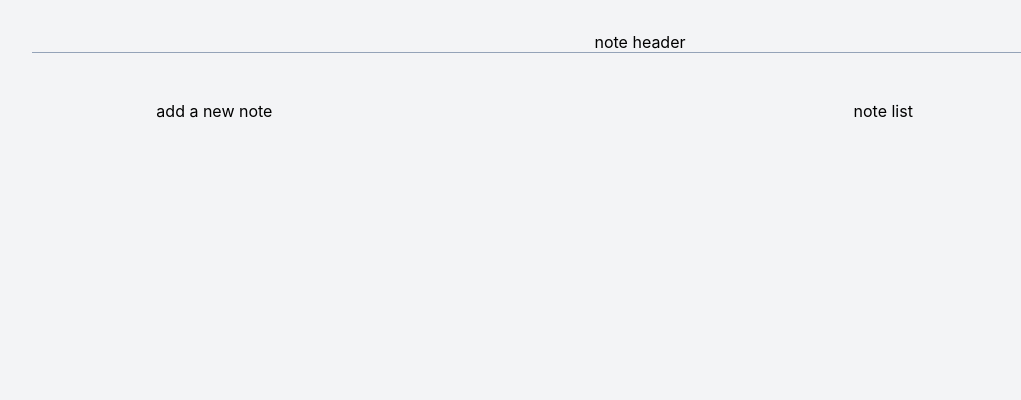
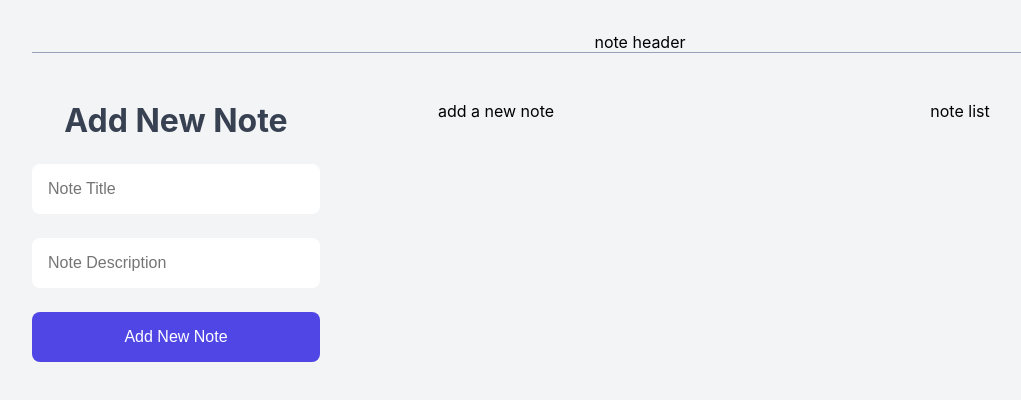
Before and after one commit to saeedd1994/note-app, a React (Vite) app: page / in a window 1280 px wide. Shown: the top 400 px of the page, without its empty margins (0-1021 px from the left). Built offline with nearby package versions, Linux system fonts and the light colour scheme.

Commit message:
generate add new note component create a form in jsx using onSubmit method

```diff
--- a/src/App.jsx
+++ b/src/App.jsx
@@ -1,10 +1,12 @@
 import './App.css'
+import AddNewNote from "./components/AddNewNote.jsx";
 
 function App() {
   return (
     <div className='container'>
         <div className="note-header">note header</div>
         <div className="note-app">
+            <AddNewNote/>
             <div className="add-new-note">add a new note</div>
             <div className="note-container">note list</div>
         </div>
--- /dev/null
+++ b/src/components/AddNewNote.jsx
@@ -0,0 +1,19 @@
+function AddNewNote() {
+
+    const handleSubmit = (e) => {
+        e.preventDefault();
+        console.log('event : ', e);
+    }
+
+    return (
+        <div className="add-new-note">
+            <h1>Add New Note</h1>
+            <form className='note-form' onSubmit={handleSubmit}>
+                <input type="text" className='text-field' placeholder='Note Title'/>
+                <input type="text" className='text-field' placeholder='Note Description'/>
+                <button className='btn btn--primary'>Add New Note</button>
+
+            </form>
+        </div>
+    )
+}export default AddNewNote
```
